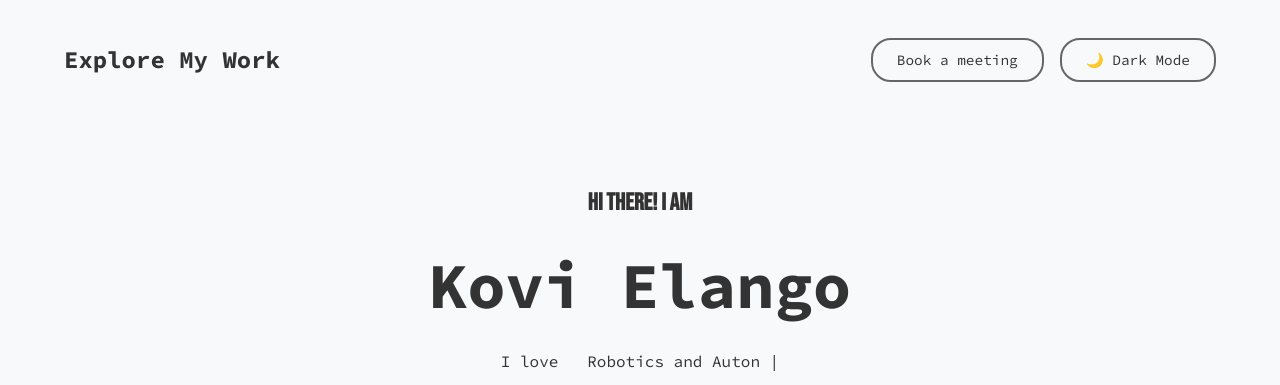
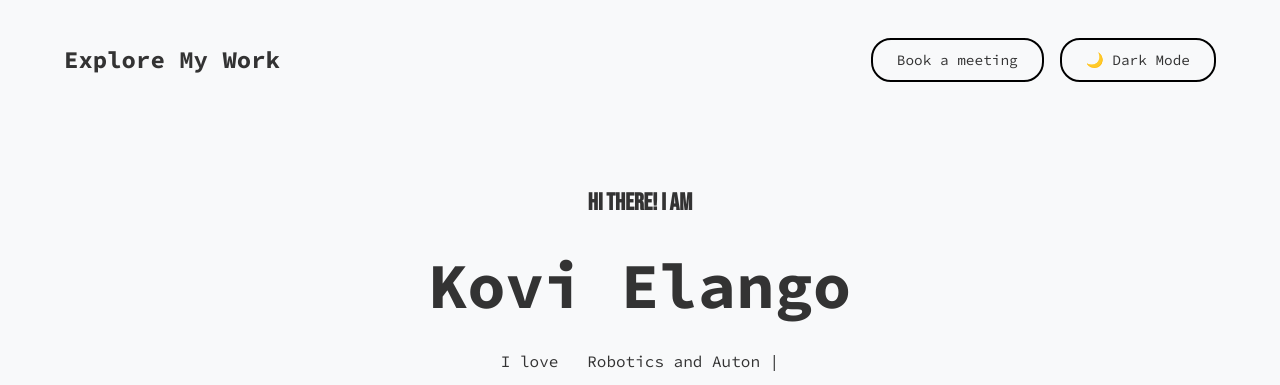
Before and after one commit to KoviElango/Portfolio-Website, a plain HTML site: page index.html in a window 1280 px wide. Both pictures are taken after a click on the button "☀️ Light Mode". Shown: the top 385 px of the page. Drawn offline with nearby package versions, Linux system fonts and the light colour scheme; a web font is replaced by a local one.

Commit message:
Color Chnages

```diff
--- a/styles.css
+++ b/styles.css
@@ -28,15 +28,15 @@ body.light-mode {
     --bg-primary: #f8f9fa;
     --bg-secondary: #e9ecef;
     --text-primary: #333;
-    --text-secondary: #666;
+    --text-secondary: #363636;
     --text-accent: #ff6b35;
-    --border-color: #666;
+    --border-color: #000000;
     --nav-bg: rgba(248, 249, 250, 0.95);
     --project-bg: #e9ecef;
-    --timeline-border: #666;
+    --timeline-border: #313131;
     --button-bg: transparent;
     --button-text: #333;
-    --button-hover-bg: #666;
+    --button-hover-bg: #2c2c2c;
     --button-hover-text: #f8f9fa;
 }
 
```
